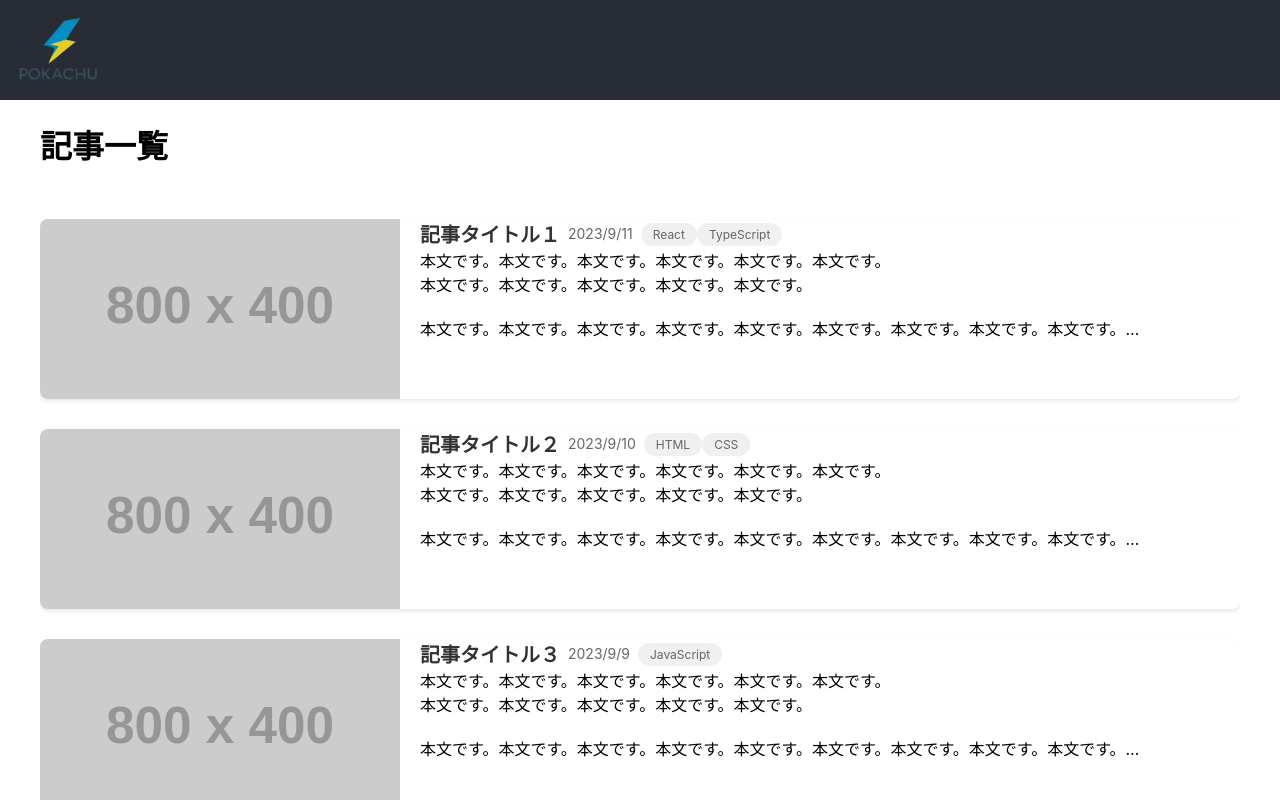
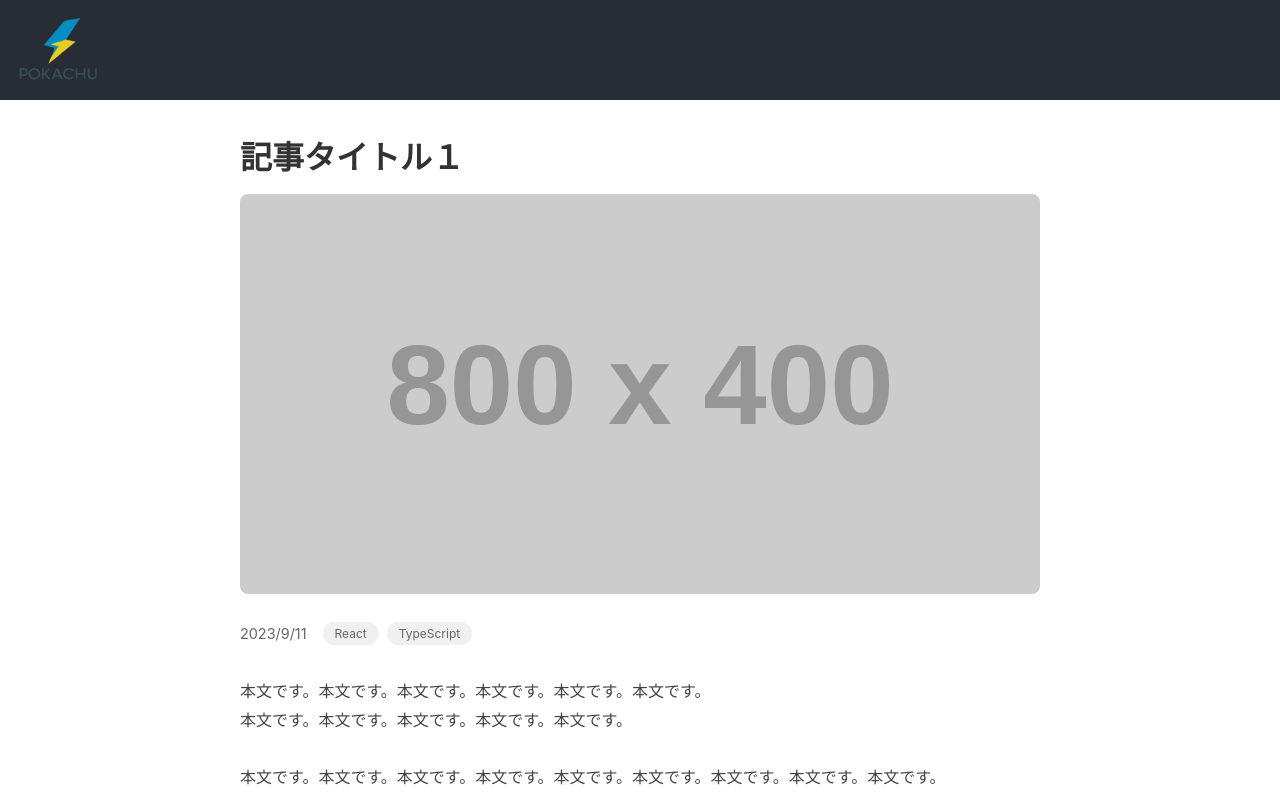
Before and after one commit to Kohsuke12/test-app, a React (Create React App) app: page /post/1 in a window 1280 px wide. Shown: the top 800 px of the page. Built offline with nearby package versions, Linux system fonts and the light colour scheme.

Commit message:
Fix App import in index.js

```diff
--- a/src/App.js
+++ b/src/App.js
@@ -1,16 +1,23 @@
-// 変更箇所
+import React from 'react';
+import { BrowserRouter as Router, Routes, Route } from 'react-router-dom';
+import { Header } from './components/Header';
+import { Footer } from './components/footer';
+import { Home } from './components/Home';
+import { PostDetail } from './components/PostDetail';
 
-import React from "react";
-import { Header } from "./components/Header";
-import { Home } from "./components/Home/index";
-import { Footer } from "./components/footer/index";
+function App() {
+  return (
+    <Router>
+      <div className="App">
+        <Header />
+        <Routes>
+          <Route path="/" element={<Home />} />
+          <Route path="/post/:id" element={<PostDetail />} />
+        </Routes>
+        <Footer />
+      </div>
+    </Router>
+  );
+}
 
-export const App = () => {
-  return (
-    <>
-      <Header />
-      <Home />
-      <Footer />
-    </>
-  );
-};
+export default App;
--- a/src/components/Home/index.jsx
+++ b/src/components/Home/index.jsx
@@ -1,6 +1,7 @@
 // 変更箇所
 
 import React from "react";
+import { Link } from "react-router-dom";
 import { posts } from "../../data/posts";
 import classes from "./Home.module.css";
 
@@ -9,8 +10,9 @@ export const Home = () => {
     <main className={classes.mainContent}>
       <h1>記事一覧</h1>
       <div className={classes.postsContainer}>
-          {posts.map(post => (
-            <article key={post.id} className={classes.postCard}>
+        {posts.map((post) => (
+          <Link to={`/post/${post.id}`} key={post.id} className={classes.postLink}>
+            <article className={classes.postCard}>
               <img src={post.thumbnailUrl} alt={post.title} className={classes.postThumbnail} />
               <div className={classes.postContainer}>
                 <div className={classes.postMeta}>
@@ -22,10 +24,13 @@ export const Home = () => {
                     ))}
                   </div>
                 </div>
-                  <div className={classes.postContent} dangerouslySetInnerHTML={{ __html: post.content }}>
-                  </div>
+                <div
+                  className={classes.postContent}
+                  dangerouslySetInnerHTML={{ __html: post.content }}
+                />
               </div>
             </article>
+          </Link>
         ))}
       </div>
     </main>
--- /dev/null
+++ b/src/components/PostDetail/PostDetail.module.css
@@ -0,0 +1,48 @@
+.container {
+  max-width: 800px;
+  margin: 2rem auto;
+  padding: 0 1rem;
+}
+
+.title {
+  font-size: 2rem;
+  color: #333;
+  margin-bottom: 1rem;
+}
+
+.thumbnail {
+  width: 100%;
+  height: auto;
+  border-radius: 8px;
+  margin-bottom: 1.5rem;
+}
+
+.metadata {
+  display: flex;
+  align-items: center;
+  gap: 1rem;
+  margin-bottom: 2rem;
+}
+
+.date {
+  color: #666;
+  font-size: 0.9rem;
+}
+
+.categories {
+  display: flex;
+  gap: 0.5rem;
+}
+
+.category {
+  background: #f0f0f0;
+  padding: 0.25rem 0.75rem;
+  border-radius: 16px;
+  font-size: 0.75rem;
+  color: #666;
+}
+
+.content {
+  line-height: 1.8;
+  color: #444;
+}
--- /dev/null
+++ b/src/components/PostDetail/index.jsx
@@ -0,0 +1,34 @@
+import React from 'react';
+import { useParams } from 'react-router-dom';
+import { posts } from '../../data/posts';
+import classes from './PostDetail.module.css';
+
+export const PostDetail = () => {
+  const { id } = useParams();
+  const post = posts.find(post => post.id === parseInt(id));
+
+  if (!post) {
+    return <div className={classes.container}>記事が見つかりませんでした。</div>;
+  }
+
+  return (
+    <div className={classes.container}>
+      <h1 className={classes.title}>{post.title}</h1>
+      <img src={post.thumbnailUrl} alt={post.title} className={classes.thumbnail} />
+      <div className={classes.metadata}>
+        <time className={classes.date}>
+          {new Date(post.createdAt).toLocaleDateString('ja-JP')}
+        </time>
+        <div className={classes.categories}>
+          {post.categories.map(category => (
+            <span key={category} className={classes.category}>{category}</span>
+          ))}
+        </div>
+      </div>
+      <div
+        className={classes.content}
+        dangerouslySetInnerHTML={{ __html: post.content }}
+      />
+    </div>
+  );
+};
--- a/src/index.js
+++ b/src/index.js
@@ -1,7 +1,7 @@
 import React from 'react';
 import ReactDOM from 'react-dom/client';
 import './index.css';
-import { App } from './App';
+import App from './App';
 import reportWebVitals from './reportWebVitals';
 
 const root = ReactDOM.createRoot(document.getElementById('root'));
```
Lines whose indentation alone changed are shown as unchanged.
